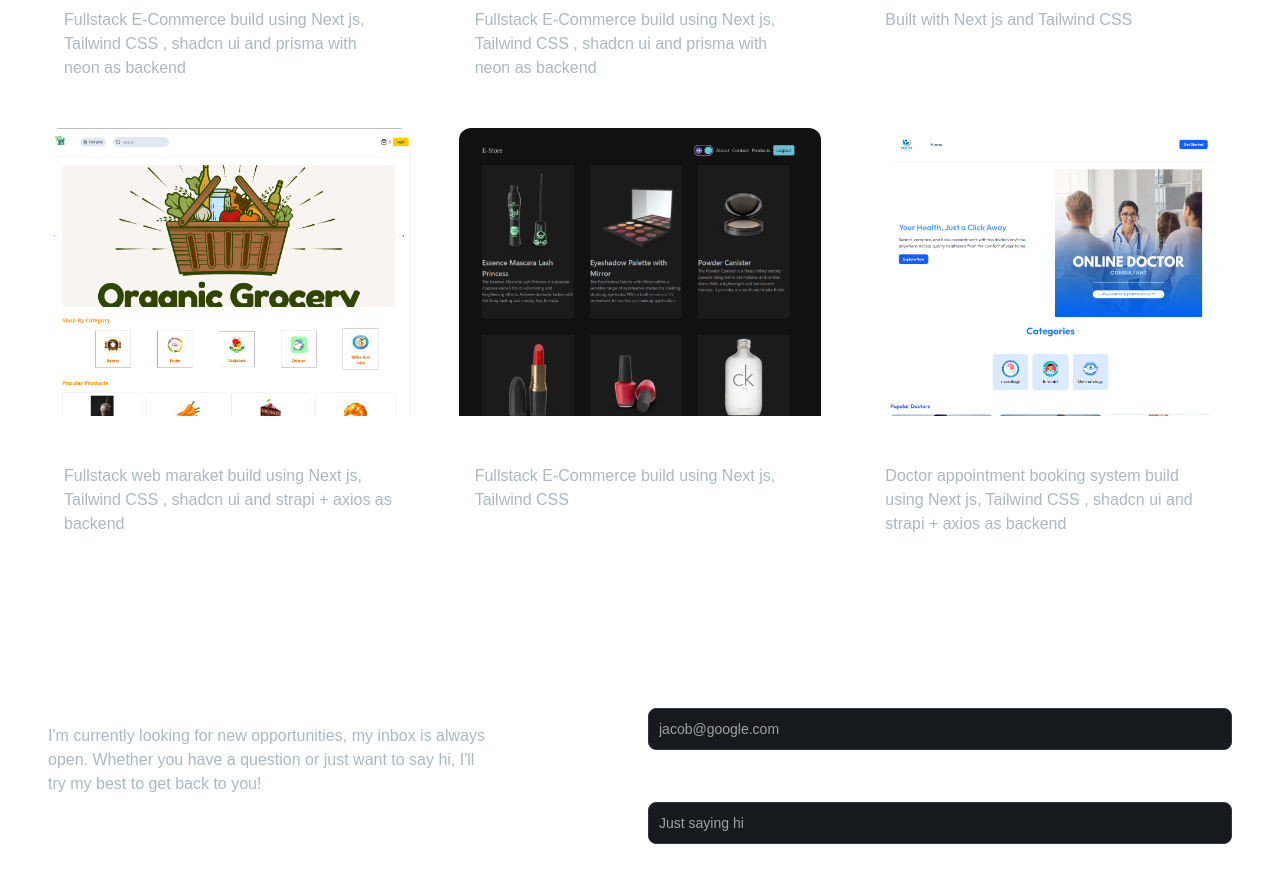
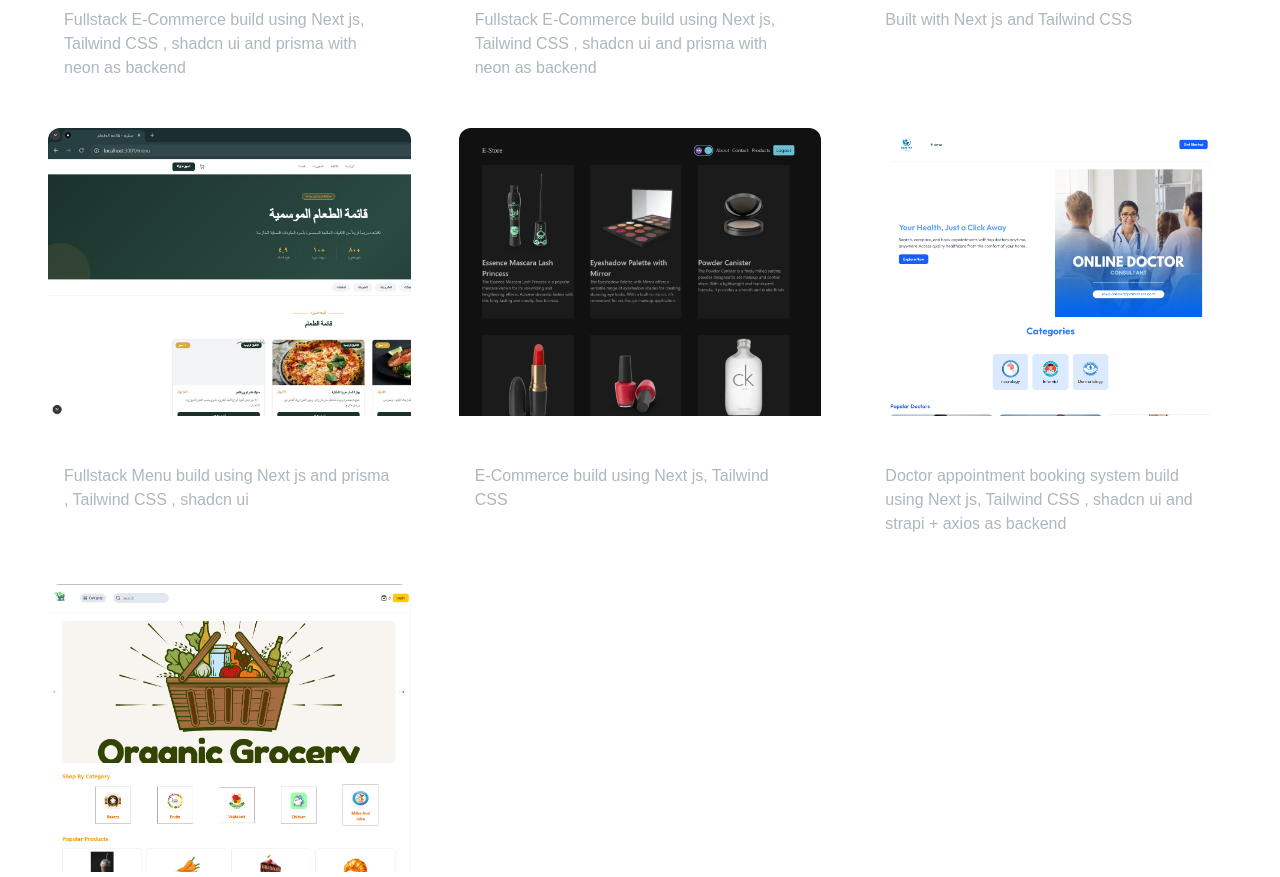
Before and after one commit to n1j10/Portfolio, a Next.js app: page / in a window 1280 px wide. Shown: the part 1920-2797 px from the top of the page. Built offline with nearby package versions, Linux system fonts and the light colour scheme.

Commit message:
new project

```diff
--- a/app/components/ProjectsSection.jsx
+++ b/app/components/ProjectsSection.jsx
@@ -39,18 +39,21 @@ const projectsData = [
 
 
     {
-    id: 2,
-    title: "Grocery Makrtet" ,
-    description: "Fullstack web maraket build using Next js, Tailwind CSS , shadcn ui and strapi + axios as backend",
-    image: "/images/projects/2.png",
+    id: 7,
+        title: "Resturant Menu" ,
+
+    description: "Fullstack  Menu build using Next js and prisma , Tailwind CSS , shadcn ui ",
+    image: "/images/projects/7.jpg",
     tag: ["All", "Web"],
     gitUrl: "https://github.com/n1j10/grocery-e",
     previewUrl: "https://grocery-e-x3ux.vercel.app",
   },
+
+
   {
     id: 3,
     title: "E-Commerce",
-    description: "Fullstack E-Commerce build using Next js, Tailwind CSS",
+    description: "E-Commerce build using Next js, Tailwind CSS",
     image: "/images/projects/3.png",
     tag: ["All", "Web"],
     gitUrl: "https://github.com/n1j10/e-store-nextjs-",
@@ -65,6 +68,17 @@ const projectsData = [
     gitUrl: "https://github.com/n1j10/grocery-e",
     previewUrl: "https://appointment-app-gamma-two.vercel.app/",
   },
+     {
+    id: 2,
+    title: "Grocery Makrtet" ,
+        description: "Fullstack web maraket build using Next js, Tailwind CSS , shadcn ui and strapi + axios as backend",
+
+    image: "/images/projects/2.png",
+    tag: ["All", "Web"],
+    gitUrl: "https://github.com/n1j10/restaurant-menu",
+    previewUrl: "https://restaurant-menu-steel-ten.vercel.app/menu",
+  },
+
 ];
 const ProjectsSection = () => {
   const [tag, setTag] = useState("All");
```
Also changed, not shown: public/images/projects/7.jpg (added).
